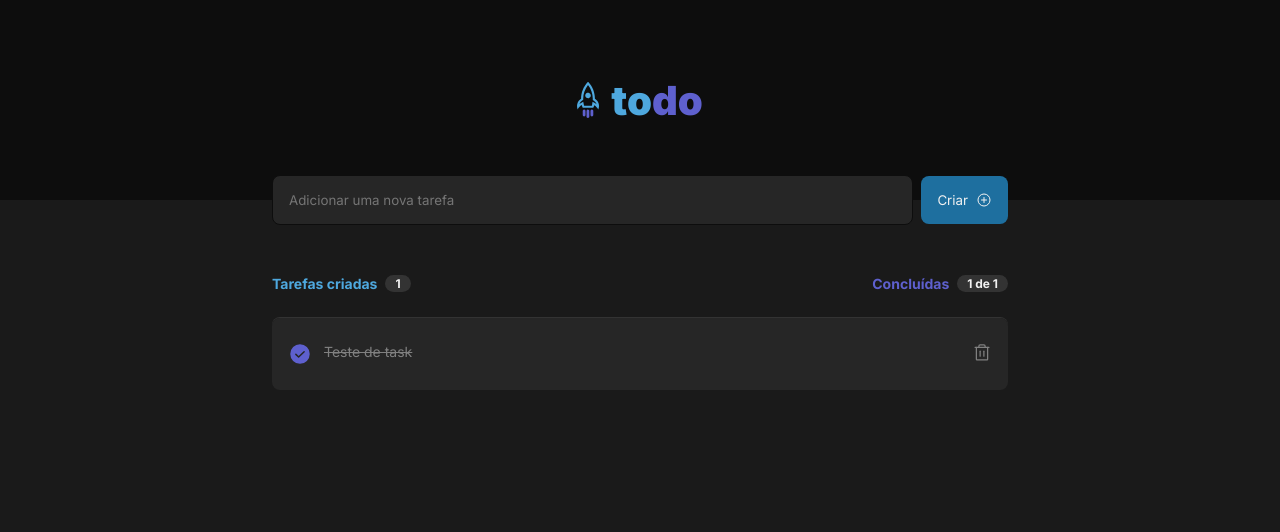
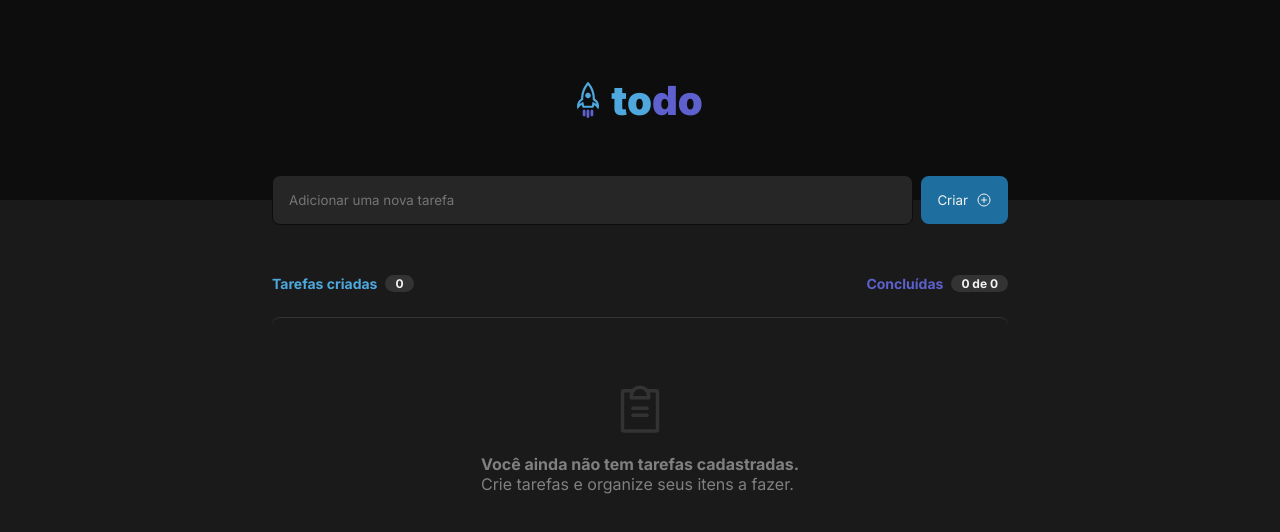
Before and after one commit to Felipembits/Desafio-01-ToDoList, a React (Vite) app: page / in a window 1280 px wide. Shown: the top 532 px of the page. Built offline with nearby package versions, Linux system fonts and the light colour scheme.

Commit message:
feat: add renderização dinâmica

```diff
--- a/src/App.tsx
+++ b/src/App.tsx
@@ -2,11 +2,9 @@ import { useState } from 'react'
 import { Header } from "./components/Header";
 import { NewTask } from "./components/NewTask";
 import { TaskBoard } from "./components/TaskBoard";
-import { v4 as uuidv4 } from 'uuid';
 
 function App() {
-  const [tarefas, setTarefas] = useState([
-    { id: uuidv4(), title: "Teste de task", checked: true},
+  const [tarefas, setTarefas] = useState<any[]>([
   ]);
 
   function handleCreateNewTask(newTask: any) {
--- a/src/components/TaskBoard.tsx
+++ b/src/components/TaskBoard.tsx
@@ -1,5 +1,4 @@
-// import { useState } from "react";
-// import { NoTasksHere } from "./NoTasksHere";
+import { NoTasksHere } from "./NoTasksHere";
 import { Task } from "./Task";
 import styles from "./TaskBoard.module.css";
 
@@ -11,13 +10,13 @@ interface TaskProps {
 
 interface TaskBoardProps {
   tarefas: TaskProps[];
-    handleDeleteTask: (task:any) => void;
-    handleClickCheck: (task:any) => void;
+  handleDeleteTask: (task: any) => void;
+  handleClickCheck: (task: any) => void;
 }
 
 export function TaskBoard({tarefas, handleDeleteTask, handleClickCheck}: TaskBoardProps) {
+  const tarefasConcluidas = tarefas.filter((tarefa) => tarefa.checked === true);
 
-  const tarefasConcluidas = tarefas.filter((tarefa) => tarefa.checked === true)
   return (
     <section className={styles.taskBoardArea}>
       <header className={styles.taskBoardHeader}>
@@ -35,9 +34,13 @@ export function TaskBoard({tarefas, handleDeleteTask, handleClickCheck}: TaskBoa
         </div>
       </header>
       <div className={styles.taskBoardBlock}>
-        {tarefas.map((tarefa) => {
-            return <Task key={tarefa.id} handleDeleteTask={handleDeleteTask} {...tarefa} handleClickCheck={handleClickCheck}/>;
-        })}
+        { tarefas.length === 0 ? (
+          <NoTasksHere />
+        ) : (
+          tarefas.map((tarefa) => (
+            <Task key={tarefa.id} handleDeleteTask={handleDeleteTask} {...tarefa} handleClickCheck={handleClickCheck}/>
+          ))
+        )}
       </div>
     </section>
   );
```
Lines whose indentation alone changed are shown as unchanged.
